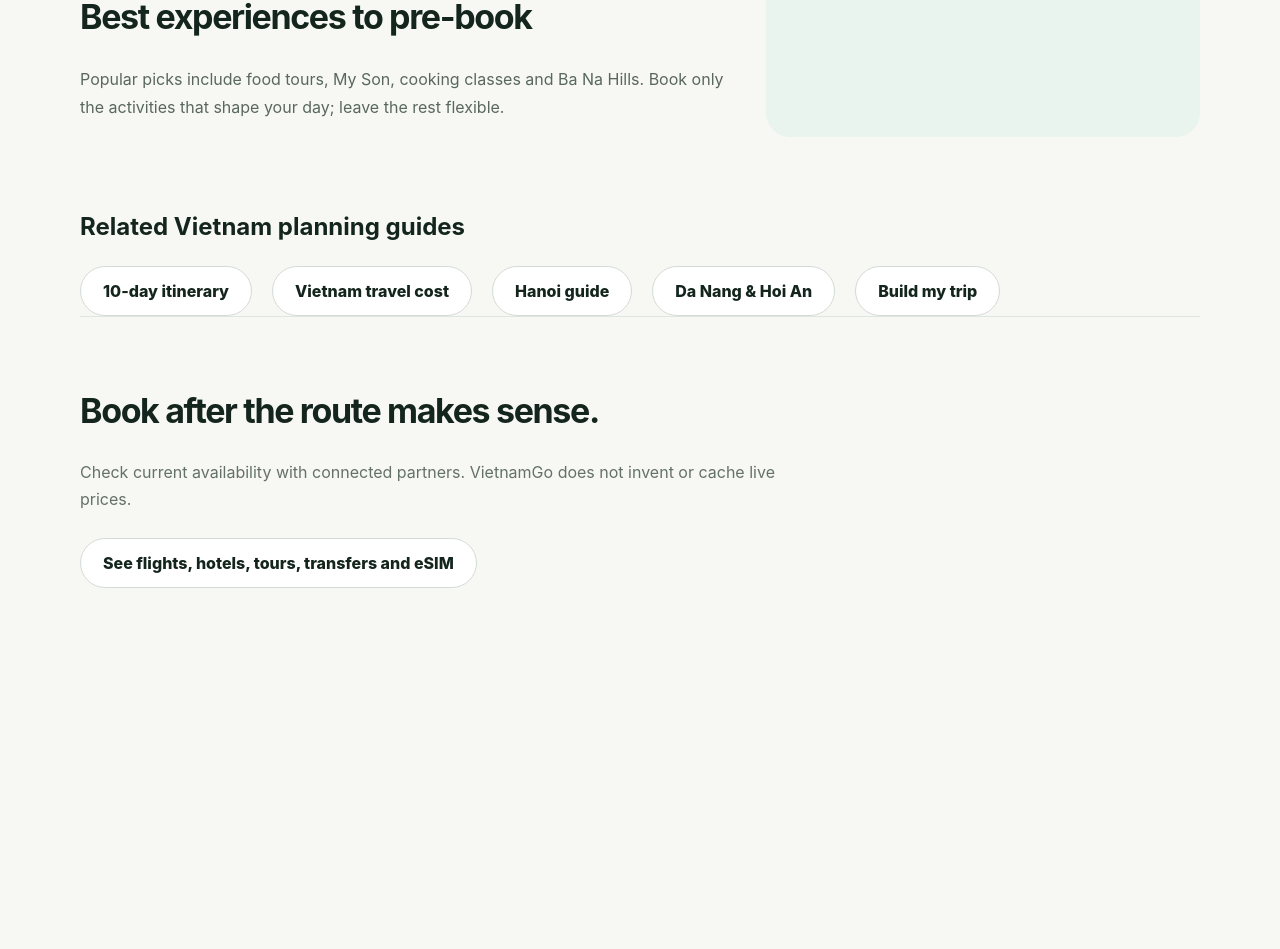
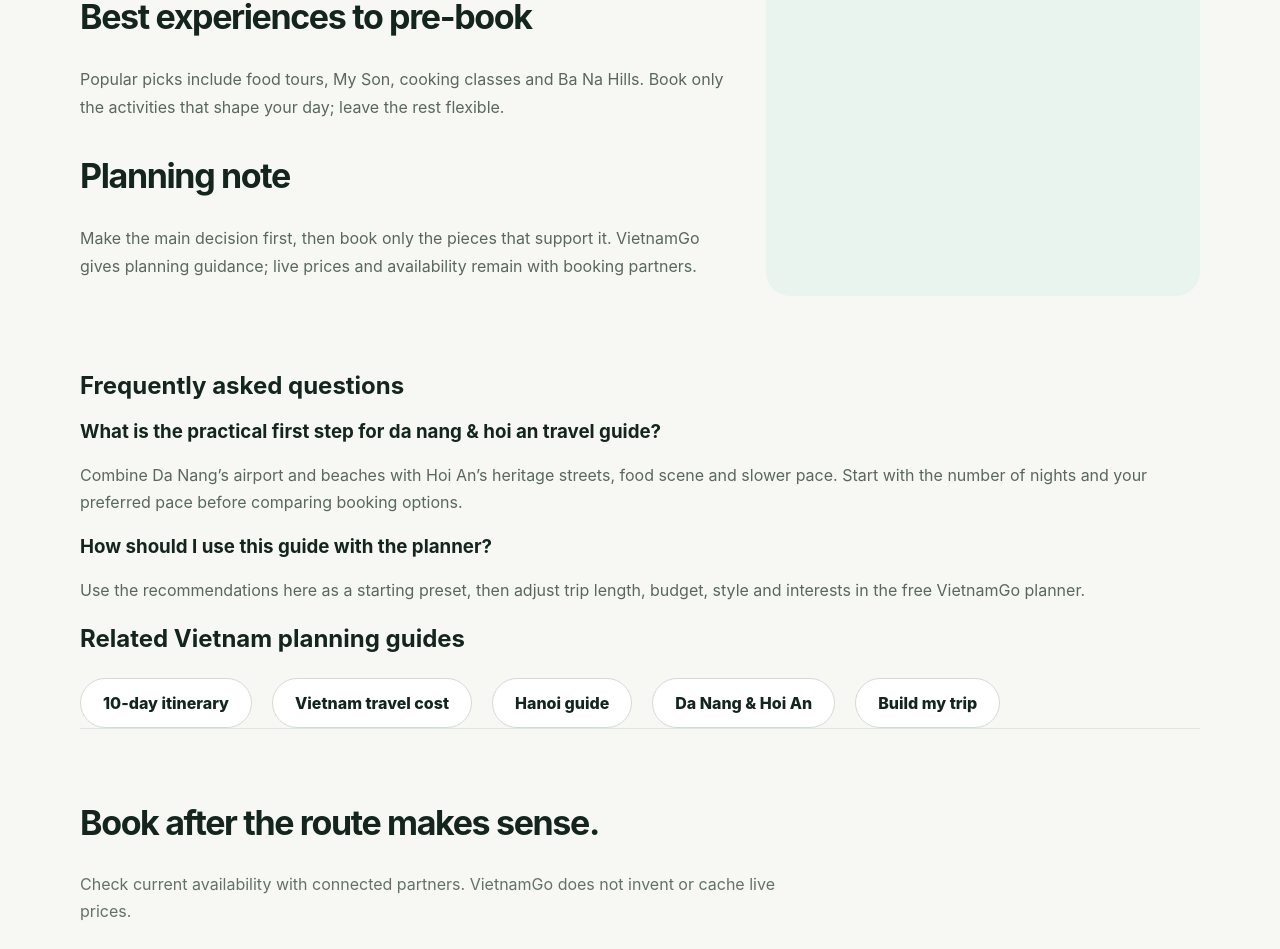
Before and after one commit to doctordat/Bayre-ai, a Next.js app: page /en/da-nang-hoi-an in a window 1280 px wide. Shown: the part 1684-2633 px from the top of the page. Before the commit the page ends 2362 px from the top, so only its background shows below. Built offline with nearby package versions, Linux system fonts and the light colour scheme; no server answers.

Commit message:
Expand SEO guide content and FAQs

```diff
--- a/app/en/[slug]/page.tsx
+++ b/app/en/[slug]/page.tsx
@@ -157,6 +157,14 @@ export default async function SeoPage({ params }: { params: Promise<{ slug: stri
   const { slug } = await params;
   const page = pages[slug];
   if (!page) notFound();
+  const isItinerary = page.eyebrow === 'ITINERARY';
+  const planningNote = isItinerary
+    ? 'Protect real time in each base: arrival days are slower, domestic flights use half a day, and one flexible day makes weather and delays easier to absorb.'
+    : 'Make the main decision first, then book only the pieces that support it. VietnamGo gives planning guidance; live prices and availability remain with booking partners.';
+  const faq = [
+    { question: `What is the practical first step for ${page.title.toLowerCase()}?`, answer: page.intro + ' Start with the number of nights and your preferred pace before comparing booking options.' },
+    { question: 'How should I use this guide with the planner?', answer: 'Use the recommendations here as a starting preset, then adjust trip length, budget, style and interests in the free VietnamGo planner.' },
+  ];
   const plannerHref = page.plannerDays ? `/en/planner?days=${page.plannerDays}&style=couple&budget=mid&interest=mix` : '/#planner';
   const bookingHref = page.bookingKey ? `/go/${page.bookingKey}?src=seo&page=${slug}` : '/#book';
 
@@ -184,6 +192,7 @@ export default async function SeoPage({ params }: { params: Promise<{ slug: stri
           <h2>Quick plan</h2>
           <ul>{page.bullets.map((item) => <li key={item}>{item}</li>)}</ul>
           {page.sections.map((section) => <section key={section.heading} style={{ marginTop: 34 }}><h2>{section.heading}</h2><p style={{ lineHeight: 1.75, color: '#59675f' }}>{section.text}</p></section>)}
+          <section style={{ marginTop: 34 }}><h2>Planning note</h2><p style={{ lineHeight: 1.75, color: '#59675f' }}>{planningNote}</p></section>
         </div>
         <aside>
           <span className="kicker">FREE PLANNER</span>
@@ -194,6 +203,8 @@ export default async function SeoPage({ params }: { params: Promise<{ slug: stri
           <small style={{ display: 'block', marginTop: 14, color: '#718078', lineHeight: 1.5 }}>Some links are affiliate links. VietnamGo may earn a commission at no extra cost to you. Prices and availability come from the booking partner.</small>
         </aside>
       </section>
+
+      <section className="seoFaq"><h2>Frequently asked questions</h2>{faq.map((item) => <article key={item.question}><h3>{item.question}</h3><p style={{ lineHeight: 1.7, color: '#59675f' }}>{item.answer}</p></article>)}</section>
 
       <section className="seoRelated" aria-labelledby="related-guides">
         <h2 id="related-guides">Related Vietnam planning guides</h2>
```
